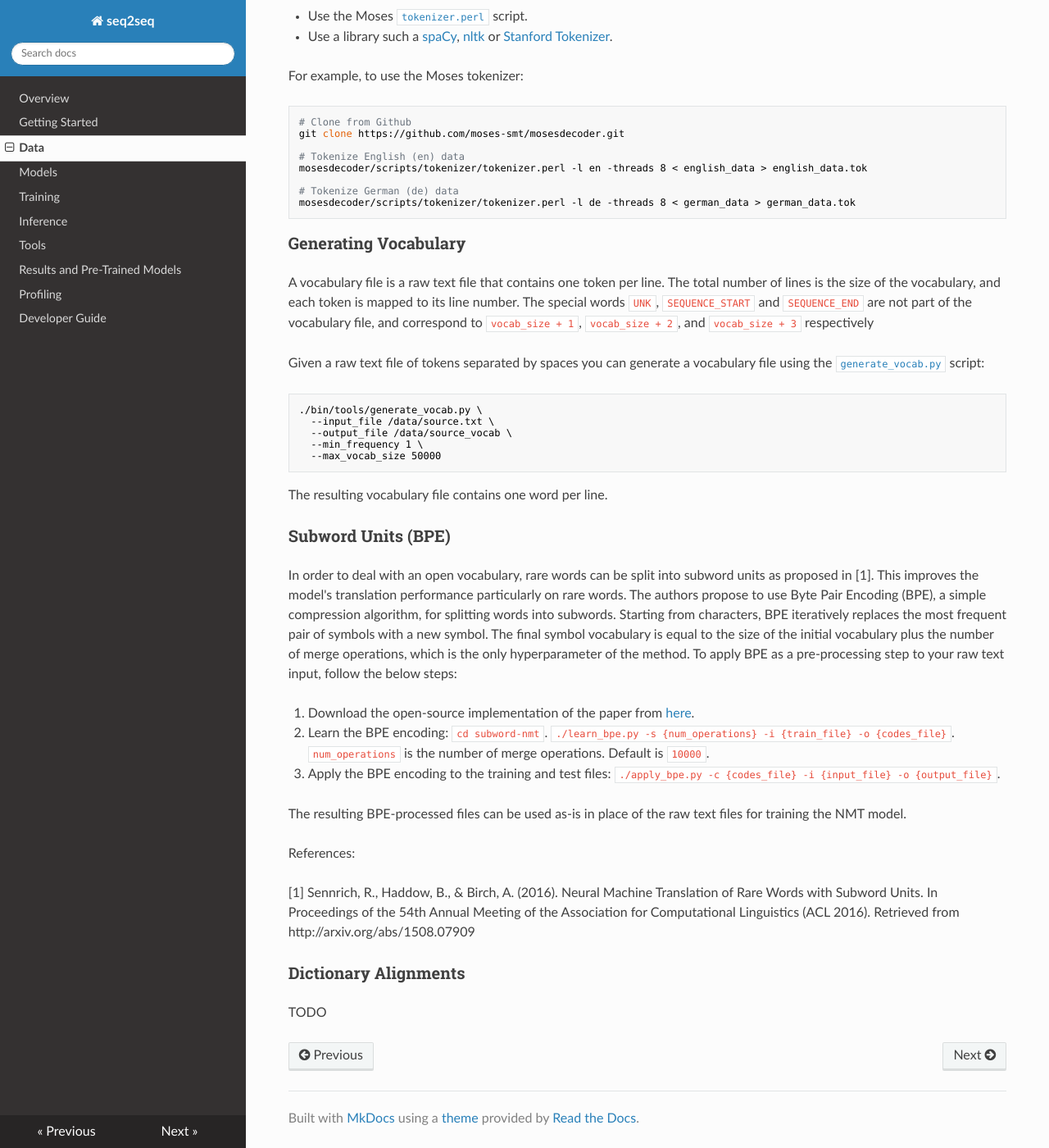
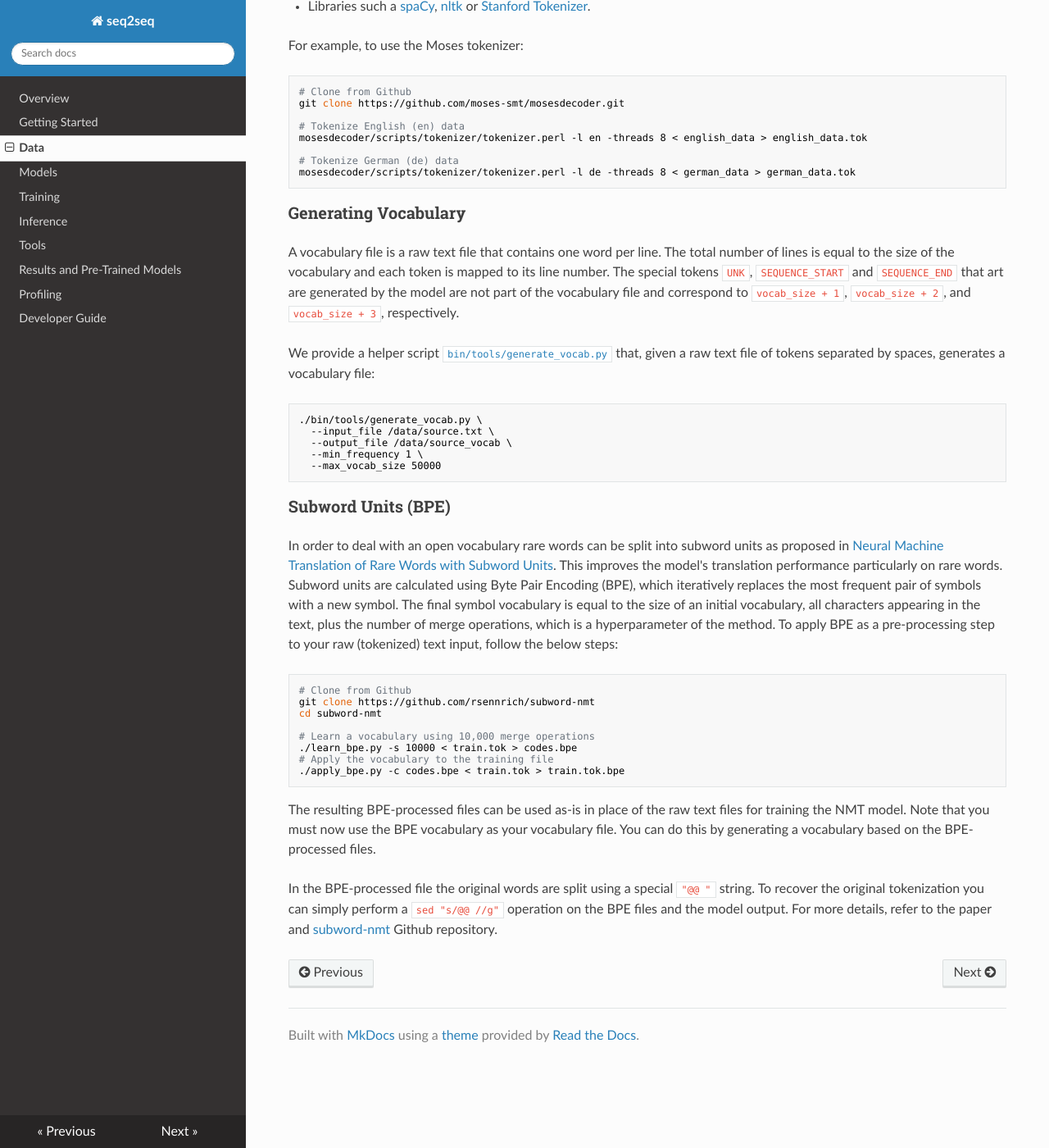
Before and after one commit to google/seq2seq, an MkDocs documentation site: the page built from docs/data.md, in a window 1280 px wide and 1400 px high, scrolled down 968 px. Shown: the whole window at 82% size. Built offline with MkDocs 1.6.1, drawn with Linux system fonts in a browser that asks for light colours; nearby versions of some CDN libraries; old or Windows-style settings are respelled for this version of MkDocs; some of the changed text lies outside the part shown.

Commit message:
Finish Data documentation page

````diff
--- a/docs/data.md
+++ b/docs/data.md
@@ -1,34 +1,33 @@
 ## Ready-to-use Datasets
 
-We prepared the following datasets to help you get started. You can either download the data or generate it yourself
-using the data generation scripts in the `tools/data` folder.
+We prepared a few datasets to help you get started. We also provide data generation scripts that
+make explicit what kind of processing has been done on the data.
 
-| Dataset | Description | Training/Dev/Test Size | Vocabulary | URL |
+| Dataset | Description | Training/Dev/Test Size | Vocabulary | Download |
 | --- | --- | --- | --- | --- |
-| WMT'16 EN-DE | Data for the [WMT'16 Translation Task](http://www.statmt.org/wmt16/translation-task.html) English to German. Training data is combined from Europarl v7, Common Crawl, and News Commentary v11. Development data sets include `newstest[2010-2015]`. `newstest2016` should serve as test data. All SGM files were converted to plain text. Refer to the [`tools/data/wmt_16_en_de.sh`](https://github.com/dennybritz/seq2seq/blob/master/bin/data/wmt16_en_de.sh) script for more details.  | 4.56M/3K/2.6K | 50k Words <br/> 50k BPE| [Download](https://drive.google.com/open?id=0B_bZck-ksdkpdmlvajhSbS1JTXc) |
-| Toy Copy | A toy dataset where the target sequence is equal to the source sequence. The model must learn to copy the source sequence. You can generate this dataset using [`bin/data/toy.sh`](https://github.com/dennybritz/seq2seq/blob/master/bin/data/toy.sh). | 10k/1k/1k | 20 | [Download](https://drive.google.com/open?id=0B_bZck-ksdkpX0FFbHFRbGY3UTQ) |
-| Toy Reverse | A toy dataset where the target sequence is equal to the reversed source sequence. You can generate this dataset using [`bin/data/toy.sh`](https://github.com/dennybritz/seq2seq/blob/master/bin/data/toy.sh). | 10k/1k/1k | 20 | [Download](https://drive.google.com/open?id=0B_bZck-ksdkpR2Z1ZWRQZEZDVHM) |
+| WMT'16 EN-DE | Data for the [WMT'16 Translation Task](http://www.statmt.org/wmt16/translation-task.html) English to German. Training data is combined from Europarl v7, Common Crawl, and News Commentary v11. Development data sets include `newstest[2010-2015]`. `newstest2016` should serve as test data. All SGM files were converted to plain text.  | 4.56M/3K/2.6K | 50k Words <br/> 50k BPE| [Download](https://drive.google.com/open?id=0B_bZck-ksdkpdmlvajhSbS1JTXc) <br/> [Generate](https://github.com/dennybritz/seq2seq/blob/master/bin/data/wmt16_en_de.sh) |
+| Toy Copy | A toy dataset where the target sequence is equal to the source sequence. The model must learn to copy the source sequence. | 10k/1k/1k | 20 | [Download](https://drive.google.com/open?id=0B_bZck-ksdkpX0FFbHFRbGY3UTQ) <br/> [Generate](https://github.com/dennybritz/seq2seq/blob/master/bin/data/toy.sh) |
+| Toy Reverse | A toy dataset where the target sequence is equal to the reversed source sequence. | 10k/1k/1k | 20 | [Download](https://drive.google.com/open?id=0B_bZck-ksdkpR2Z1ZWRQZEZDVHM) <br/> [Generate](https://github.com/dennybritz/seq2seq/blob/master/bin/data/toy.sh) |
 
 ## Creating your own data
 
-If you want to use your own data you need to bring it into the right format. A typical data preprocessing pipeline looks as follows:
+To use your own data you must bring it into the right format. A typical data preprocessing pipeline looks as follows:
 
 1. Generate data in parallel text format
 2. Tokenize your data
 3. Create a fixed vocabulary for your source and target data
 4. (Optional) Use Subword Units to handle rare or unknown words
-5. (Optional) Learn an alignment dictionary to handle unknown words
 
 ### Parallel Text Format
 
-The input pipeline expect parallel data in raw text format that is tokenized. You need a `sources` and `targets` file that contain corresponding sequences, aligned line-by-line. Each line corresponds to one input/output example. The tokens (words) in these files must be separated by spaces. For example, in Machine Translation you typically have one file with sentences in the source language, and one file with the corresponding translations.
+The input pipeline expects tokenized parallel data in raw text format. You need a `sources` and `targets` file that contain  sequences that are aligned line-by-line. Each line corresponds to one input/output example. Tokens must be separated by spaces. For example, in Machine Translation you typically have one file with sentences in the source language and a second one  with the corresponding translations.
 
 ### Tokenization
 
-To get good results it is crucial to [tokenize your text](http://nlp.stanford.edu/IR-book/html/htmledition/tokenization-1.html). Tokenization can make a big difference in the final results and there are many tools available, such as:
+For good results it is crucial to [tokenize your text](http://nlp.stanford.edu/IR-book/html/htmledition/tokenization-1.html). Many tools to do tokenization are available, e.g.
 
-- Use the Moses [`tokenizer.perl`](https://github.com/moses-smt/mosesdecoder/blob/master/scripts/tokenizer/tokenizer.perl) script.
-- Use a library such a [spaCy](https://spacy.io/docs/usage/processing-text), [nltk](http://www.nltk.org/api/nltk.tokenize.html) or [Stanford Tokenizer](http://nlp.stanford.edu/software/tokenizer.shtml).
+- The Moses [`tokenizer.perl`](https://github.com/moses-smt/mosesdecoder/blob/master/scripts/tokenizer/tokenizer.perl) script.
+- Libraries such a [spaCy](https://spacy.io/docs/usage/processing-text), [nltk](http://www.nltk.org/api/nltk.tokenize.html) or [Stanford Tokenizer](http://nlp.stanford.edu/software/tokenizer.shtml).
 
 For example, to use the Moses tokenizer:
 
@@ -45,9 +44,9 @@
 
 ### Generating Vocabulary
 
-A vocabulary file is a raw text file that contains one token per line. The total number of lines is the size of the vocabulary, and each token is mapped to its line number. The special words `UNK`, `SEQUENCE_START` and `SEQUENCE_END` are not part of the vocabulary file, and correspond to `vocab_size + 1`, `vocab_size + 2`, and `vocab_size + 3` respectively
+A vocabulary file is a raw text file that contains one word per line. The total number of lines is equal to the size of the vocabulary and each token is mapped to its line number. The special tokens `UNK`, `SEQUENCE_START` and `SEQUENCE_END` that art are generated by the model are not part of the vocabulary file and correspond to `vocab_size + 1`, `vocab_size + 2`, and `vocab_size + 3`, respectively.
 
-Given a raw text file of tokens separated by spaces you can generate a vocabulary file using the [`generate_vocab.py`](https://github.com/dennybritz/seq2seq/blob/master/seq2seq/bin/tools/generate_vocab.py) script:
+We provide a helper script [`bin/tools/generate_vocab.py`](https://github.com/dennybritz/seq2seq/blob/master/bin/tools/generate_vocab.py)  that, given a raw text file of tokens separated by spaces, generates a vocabulary file:
 
 ```shell
 ./bin/tools/generate_vocab.py \
@@ -57,40 +56,21 @@
   --max_vocab_size 50000
 ```
 
-The resulting vocabulary file contains one word per line.
-
 ### Subword Units (BPE)
 
-In order to deal with an open vocabulary, rare words can be split into
-subword units as proposed in [1]. This improves the model's translation
-performance particularly on rare words. The authors propose to use
-Byte Pair Encoding (BPE), a simple compression algorithm, for splitting
-words into subwords. Starting from characters, BPE iteratively replaces the
-most frequent pair of symbols with a new symbol. The final symbol vocabulary
-is equal to the size of the initial vocabulary plus the number of merge
-operations, which is the only hyperparameter of the method.
-To apply BPE as a pre-processing step to your raw text input,
-follow the below steps:
+In order to deal with an open vocabulary  rare words can be split into subword units as proposed in [Neural Machine Translation of Rare Words with Subword Units](http://arxiv.org/abs/1508.07909). This improves the model's translation performance particularly on rare words. Subword units are calculated using Byte Pair Encoding (BPE), which iteratively replaces the most frequent pair of symbols with a new symbol. The final symbol vocabulary is equal to the size of an initial vocabulary, all characters appearing in the text, plus the number of merge operations, which is a hyperparameter of the method. To apply BPE as a pre-processing step to your raw (tokenized) text input, follow the below steps:
 
-1. Download the open-source implementation of the paper
-   from [here](https://github.com/rsennrich/subword-nmt).
-2. Learn the BPE encoding: `cd subword-nmt`.
-   `./learn_bpe.py -s {num_operations} -i {train_file} -o {codes_file}`.
-   `num_operations` is the number of merge operations. Default is `10000`.
-3. Apply the BPE encoding to the training and test files:
-  `./apply_bpe.py -c {codes_file} -i {input_file} -o {output_file}`.
+```bash
+# Clone from Github
+git clone https://github.com/rsennrich/subword-nmt
+cd subword-nmt
 
-The resulting BPE-processed files can be used as-is in place of the raw text
-files for training the NMT model.
+# Learn a vocabulary using 10,000 merge operations
+./learn_bpe.py -s 10000 < train.tok > codes.bpe
+# Apply the vocabulary to the training file
+./apply_bpe.py -c codes.bpe < train.tok > train.tok.bpe
+```
 
-References:
+The resulting BPE-processed files can be used as-is in place of the raw text files for training the NMT model. Note that you must now use the BPE vocabulary as your vocabulary file. You can do this by generating a vocabulary based on the BPE-processed files.
 
-[1] Sennrich, R., Haddow, B., & Birch, A. (2016). Neural Machine Translation of
-Rare Words with Subword Units. In Proceedings of the 54th Annual Meeting of
-the Association for Computational Linguistics (ACL 2016).
-Retrieved from http://arxiv.org/abs/1508.07909
-
-
-### Dictionary Alignments
-
-TODO
+In the BPE-processed file the original words are split using a special `"@@ "` string. To recover the original tokenization you can simply perform a `sed "s/@@ //g"` operation on the BPE files and the model output. For more details, refer to the paper and [subword-nmt](https://github.com/rsennrich/subword-nmt) Github repository.
````
Also changed, not shown: 1 other file.
